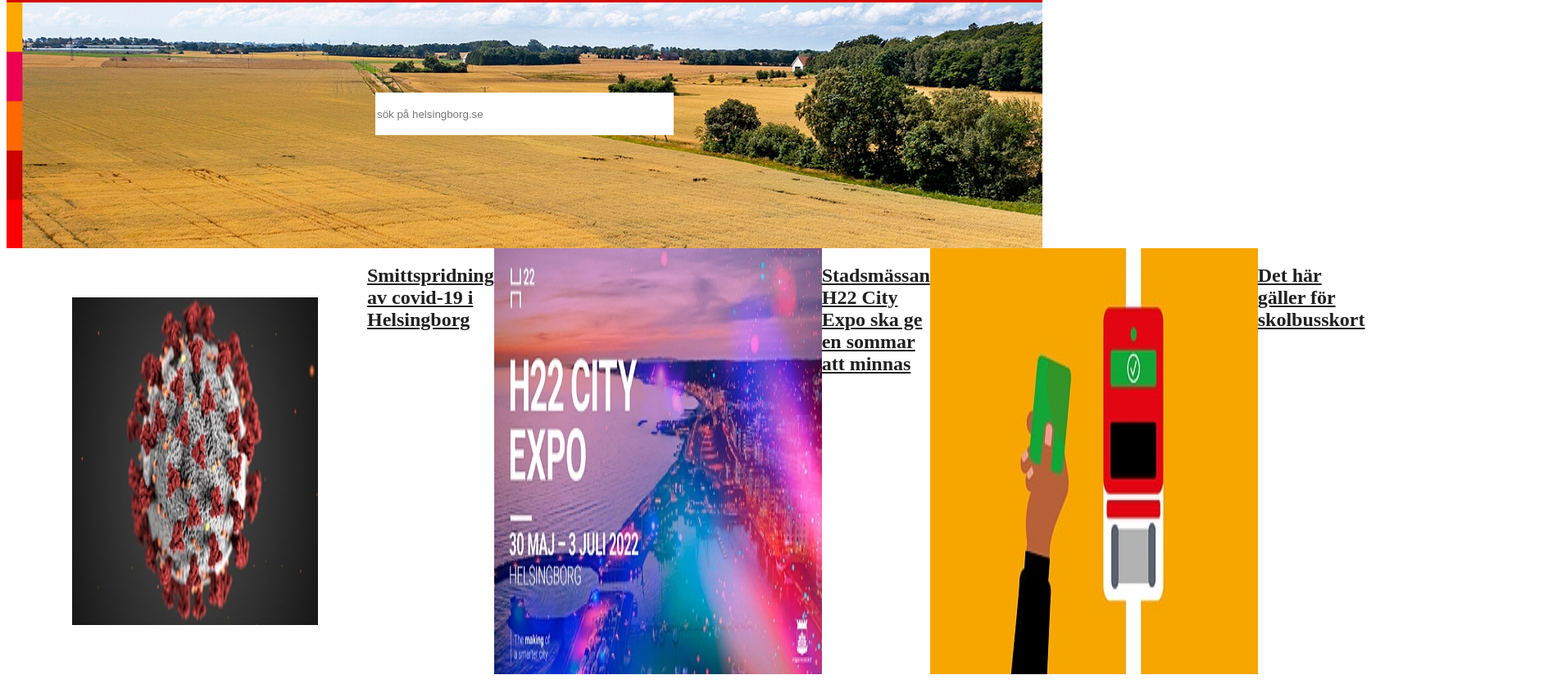
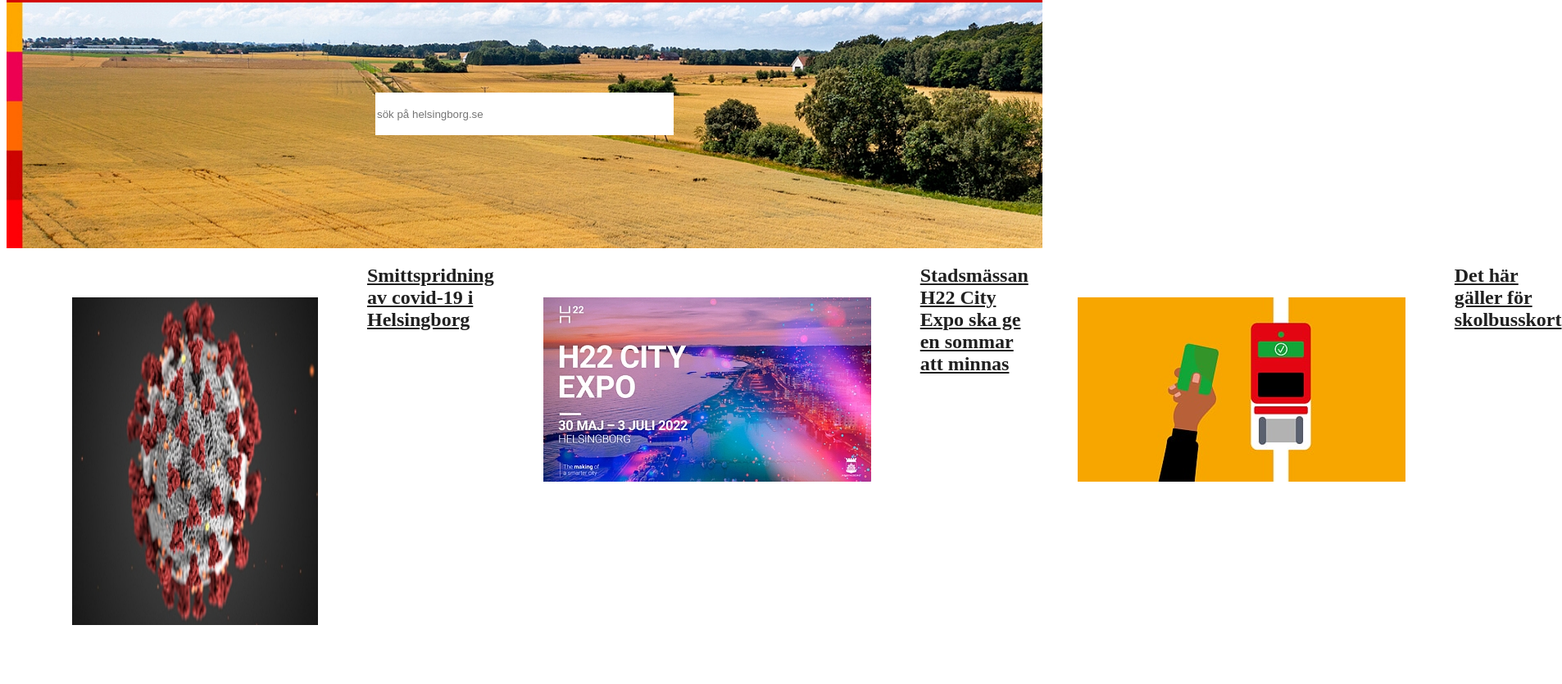
Before and after one commit to mohadeseazizi/helsingborg.se, a plain HTML site: page index.html in a window 1280 px wide. Shown: the part 179-1014 px from the top of the page at 82% size, 1906 px wide, since content can reach past the window. Drawn offline with Linux system fonts and the light colour scheme.

Commit message:
jag har endrt lite  sida

```diff
--- a/index.html
+++ b/index.html
@@ -82,25 +82,37 @@
      </form>
  </div>
 <div class="card">
+    <div>
         <img id="covid" src="4ffd8a6f1edd688a094a64e24ebd-1608796-400x225.jpg" alt="">
+    </div>
+    <div>
         <h2>
             <a class="hh" href="">
                 Smittspridning av covid-19 i Helsingborg
             </a>
         </h2>
+    </div>
+    <div>
         <img id="city"  src="h22_city_expo_1920x1080-400x225.jpg" alt="">
+    </div>
+    <div>
         <h2>
             <a class="hh" href="">
                 Stadsmässan H22 City Expo ska ge en sommar att minnas
             </a>
         </h2>
+    </div>
+    <div>
         <img id="kort"  src="skolbusskort_webb-400x225.jpg" alt="">
+    </div>
+    <div>
         <h2>
             <a class="hh" href="">
                 Det här gäller för skolbusskort
             </a>
         </h2>
     </div>
+</div>
 </body>
 
 </html>
--- a/style.css
+++ b/style.css
@@ -102,12 +102,13 @@
 width: 300px;
 height: 400px;
 }
-/* #city{
+#city{
     padding:  60px
-/* kort {
+}
+#kort {
     margin: 60px;
     box-sizing: border-box;
-} */ */
+}
 h1{
     font-style: italic  black;
     position: relative;
```
Lines whose indentation alone changed are shown as unchanged.
